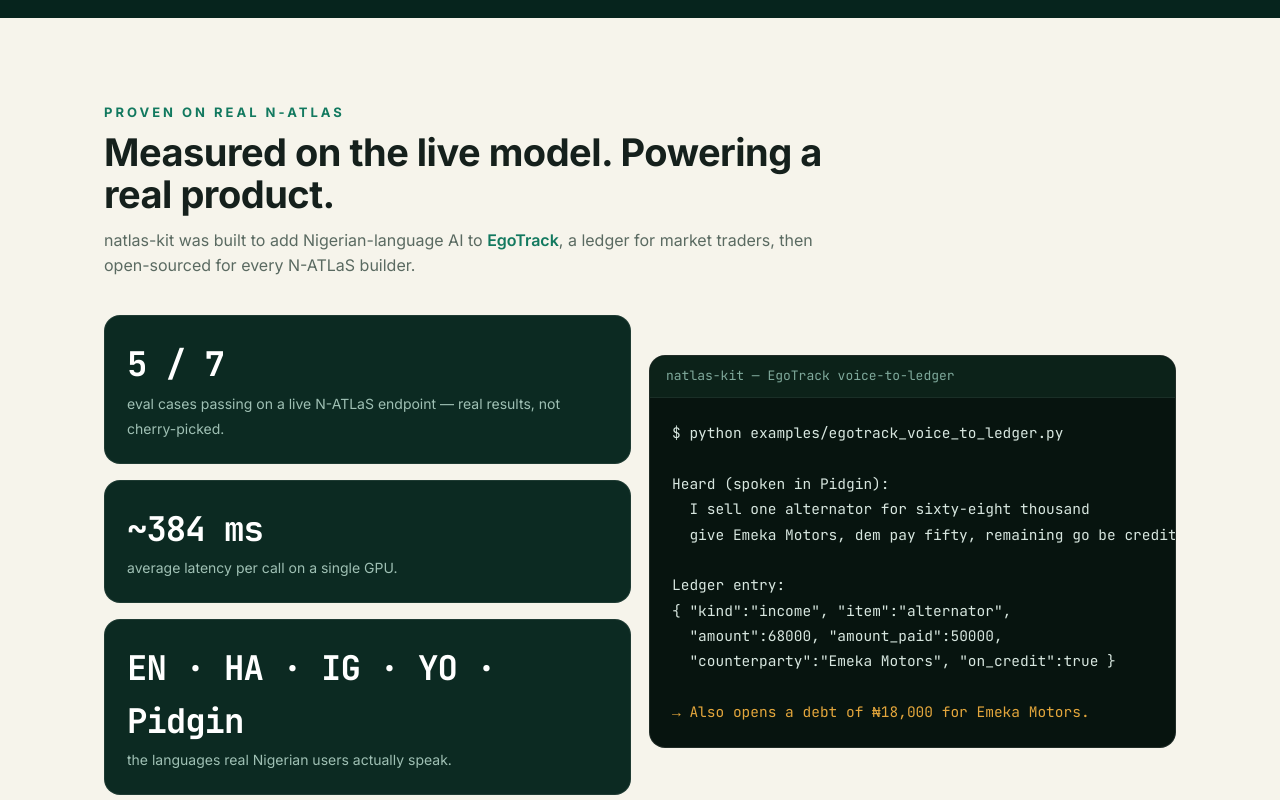
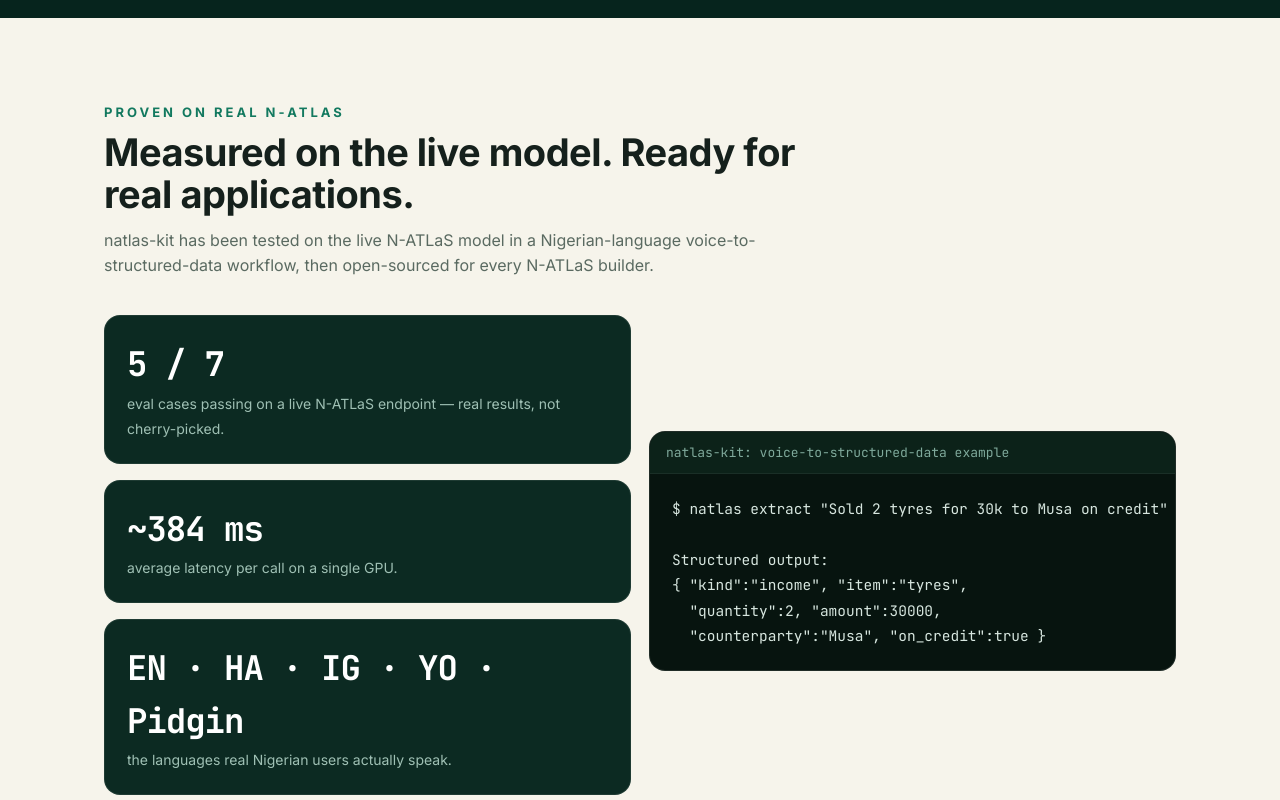
Before and after one commit to nevodesigns/natlas-kit, a plain HTML site: page web/index.html in a window 1280 px wide. Shown: the part 2880-3680 px from the top of the page. Drawn offline with Linux system fonts and the light colour scheme.

Commit message:
Temporarily remove EgoTrack references from landing page

```diff
--- a/web/index.html
+++ b/web/index.html
@@ -220,8 +220,8 @@ extract(nat, <span class="c-str">"Sold 2 brake pads for 15k to Musa on credit"</
   <div class="wrap">
     <div class="section-head">
       <div class="eyebrow">Proven on real N-ATLaS</div>
-      <h2>Measured on the live model. Powering a real product.</h2>
-      <p class="muted" style="margin-top:12px">natlas-kit was built to add Nigerian-language AI to <a href="https://egotrack-app.vercel.app" target="_blank" rel="noopener" style="color:var(--teal2);font-weight:600">EgoTrack</a>, a ledger for market traders, then open-sourced for every N-ATLaS builder.</p>
+      <h2>Measured on the live model. Ready for real applications.</h2>
+      <p class="muted" style="margin-top:12px">natlas-kit has been tested on the live N-ATLaS model in a Nigerian-language voice-to-structured-data workflow, then open-sourced for every N-ATLaS builder.</p>
     </div>
     <div class="grid cols-2" style="margin-top:30px;align-items:center">
       <div class="stat-row" style="flex-direction:column">
@@ -230,19 +230,13 @@ extract(nat, <span class="c-str">"Sold 2 brake pads for 15k to Musa on credit"</
         <div class="stat"><b>EN · HA · IG · YO · Pidgin</b><span>the languages real Nigerian users actually speak.</span></div>
       </div>
       <div class="code">
-        <div class="bar">natlas-kit — EgoTrack voice-to-ledger</div>
-<pre><span class="c-cmd">$</span> python examples/egotrack_voice_to_ledger.py
+        <div class="bar">natlas-kit: voice-to-structured-data example</div>
+<pre><span class="c-cmd">$</span> natlas extract "Sold 2 tyres for 30k to Musa on credit" --schema examples/sale.json
 
-<span class="c-out">Heard (spoken in Pidgin):</span>
-  I sell one alternator for sixty-eight thousand
-  give Emeka Motors, dem pay fifty, remaining go be credit.
-
-<span class="c-out">Ledger entry:</span>
-{ <span class="c-str">"kind"</span>:<span class="c-str">"income"</span>, <span class="c-str">"item"</span>:<span class="c-str">"alternator"</span>,
-  <span class="c-str">"amount"</span>:68000, <span class="c-str">"amount_paid"</span>:50000,
-  <span class="c-str">"counterparty"</span>:<span class="c-str">"Emeka Motors"</span>, <span class="c-str">"on_credit"</span>:true }
-
-<span style="color:#E3A63C">→ Also opens a debt of ₦18,000 for Emeka Motors.</span></pre>
+<span class="c-out">Structured output:</span>
+{ <span class="c-str">"kind"</span>:<span class="c-str">"income"</span>, <span class="c-str">"item"</span>:<span class="c-str">"tyres"</span>,
+  <span class="c-str">"quantity"</span>:2, <span class="c-str">"amount"</span>:30000,
+  <span class="c-str">"counterparty"</span>:<span class="c-str">"Musa"</span>, <span class="c-str">"on_credit"</span>:true }</pre>
       </div>
     </div>
   </div>
@@ -265,7 +259,6 @@ extract(nat, <span class="c-str">"Sold 2 brake pads for 15k to Musa on credit"</
       <div class="foot-links">
         <a href="https://github.com/nevodesigns/natlas-kit" target="_blank" rel="noopener">GitHub</a>
         <a href="https://huggingface.co/NCAIR1/N-ATLaS" target="_blank" rel="noopener">N-ATLaS model</a>
-        <a href="https://egotrack-app.vercel.app" target="_blank" rel="noopener">EgoTrack</a>
       </div>
     </div>
     <p class="note">
```
